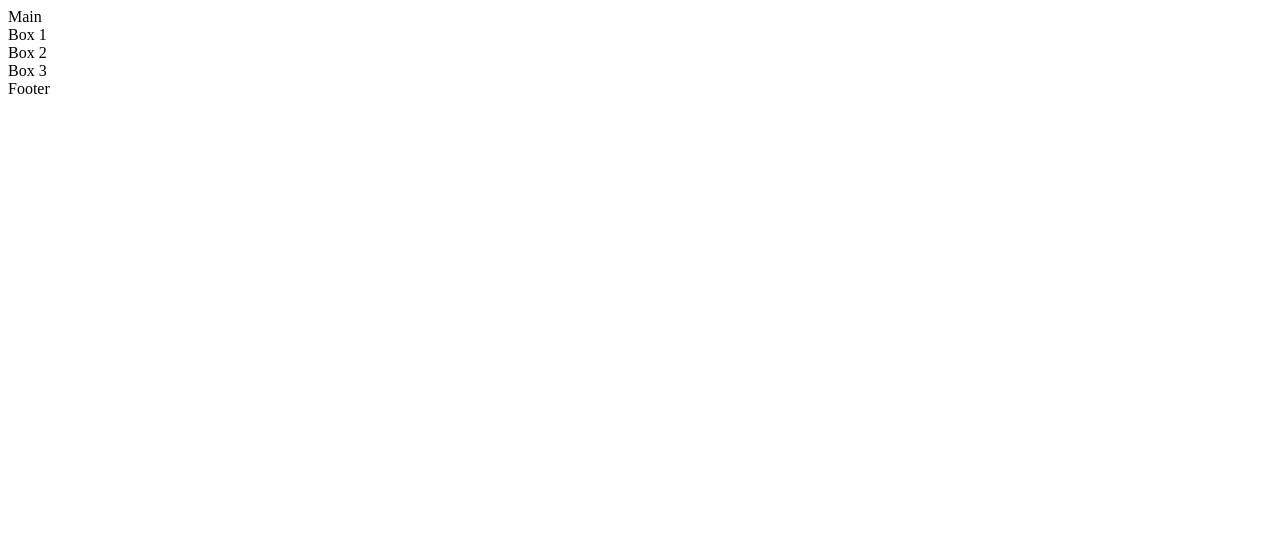
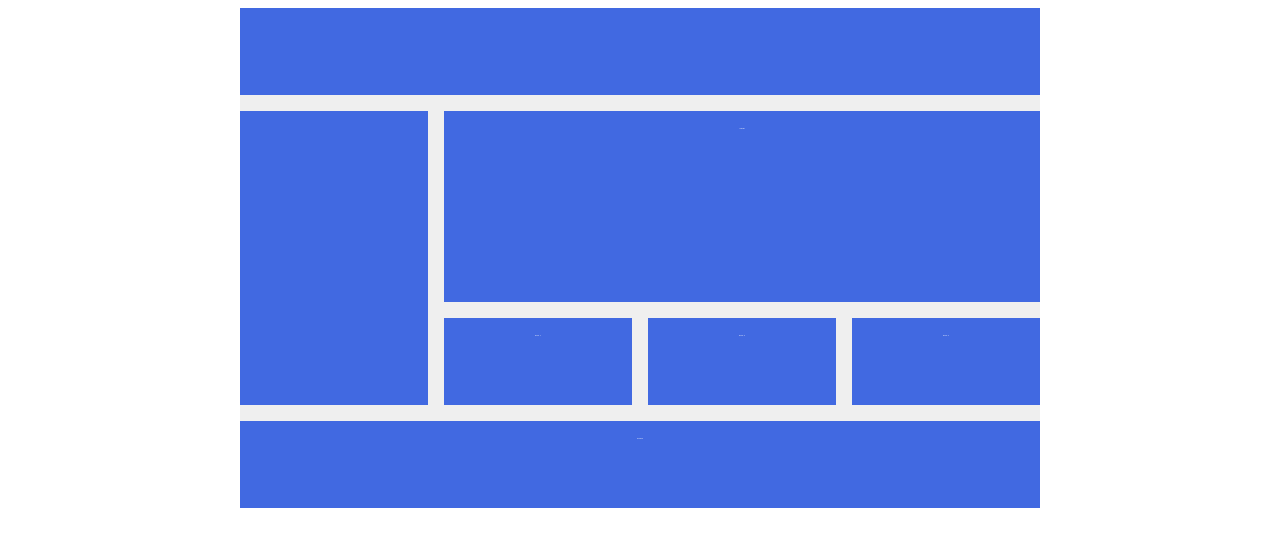
Before and after one commit to kratis9/Css-Grid, a plain HTML site: page second.html in a window 1280 px wide. Drawn offline with Linux system fonts and the light colour scheme.

Commit message:
make grid layout

```diff
--- a/second.css
+++ b/second.css
@@ -0,0 +1,53 @@
+.container {
+  width: 800px;
+  height: 500px;
+  background-color: #efefef;
+  margin: auto;
+  display: grid;
+  grid-template-rows: 1fr 1fr 1fr 1fr 1fr;
+  grid-template-columns: 1fr 1fr 1fr 1fr;
+  grid-gap: 1rem;
+}
+
+.container div {
+  background-color: royalblue;
+  font-size: 0.15rem;
+  text-align: center;
+  padding: 1rem;
+  color: #fff;
+}
+
+.header {
+  grid-column: 1/-1;
+  grid-row: 1/2;
+}
+
+.sidebar {
+  grid-column: 1/2;
+  grid-row: 2/5;
+}
+
+.main {
+  grid-column: 2/-1;
+  grid-row: 2/4;
+}
+
+.box-1 {
+  grid-column: 2/3;
+  grid-row: 4/5;
+}
+
+.box-2 {
+  grid-column: 3/4;
+  grid-row: 4/5;
+}
+
+.box-3 {
+  grid-column: 4/5;
+  grid-row: 4/5;
+}
+
+.footer {
+  grid-column: 5/-5;
+  grid-row: 5/6;
+}
--- a/second.html
+++ b/second.html
@@ -4,6 +4,7 @@
     <meta charset="UTF-8" />
     <meta name="viewport" content="width=device-width, initial-scale=1.0" />
     <title>Document</title>
+    <link rel="stylesheet" href="second.css" />
   </head>
   <body>
     <div class="container">
```
